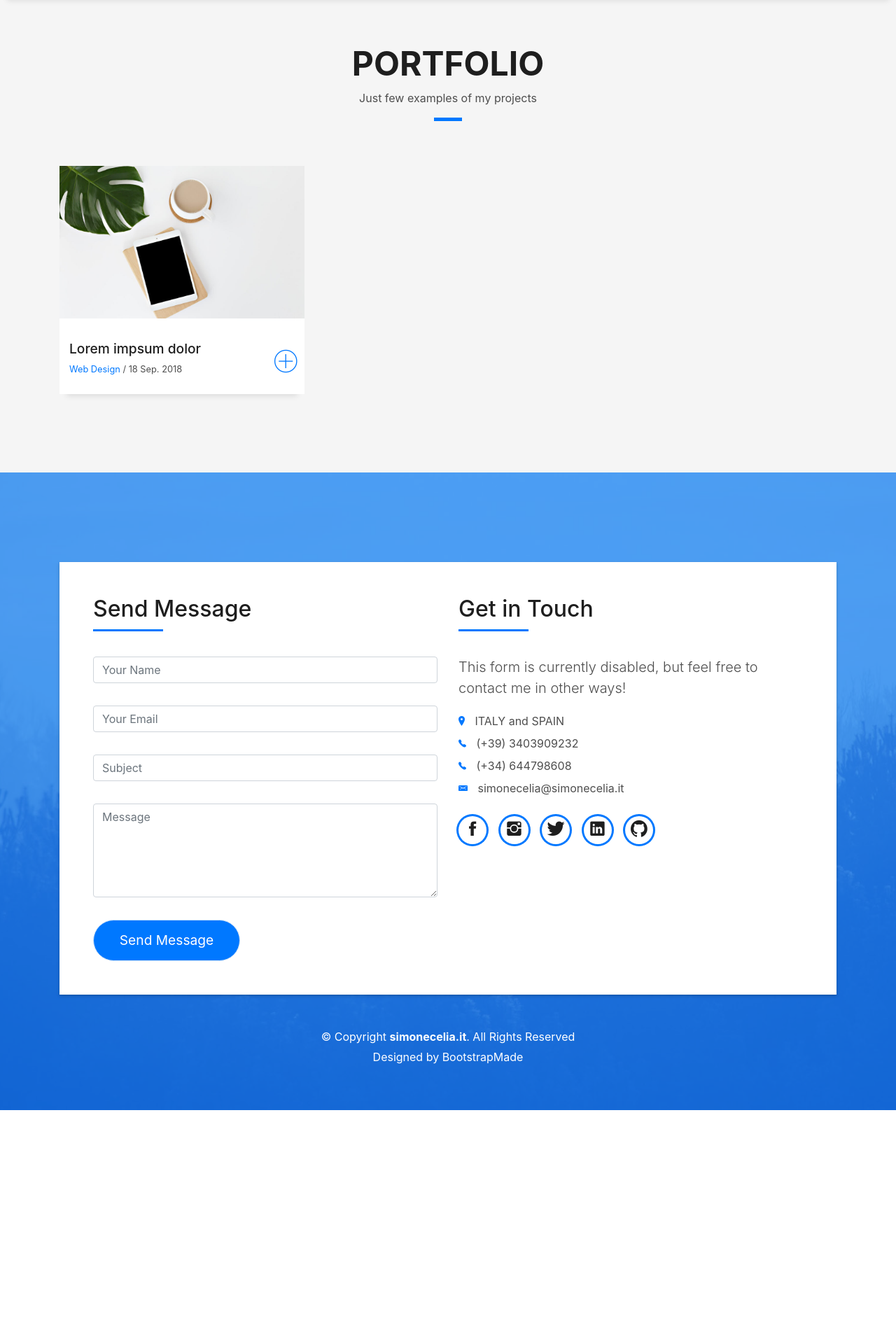
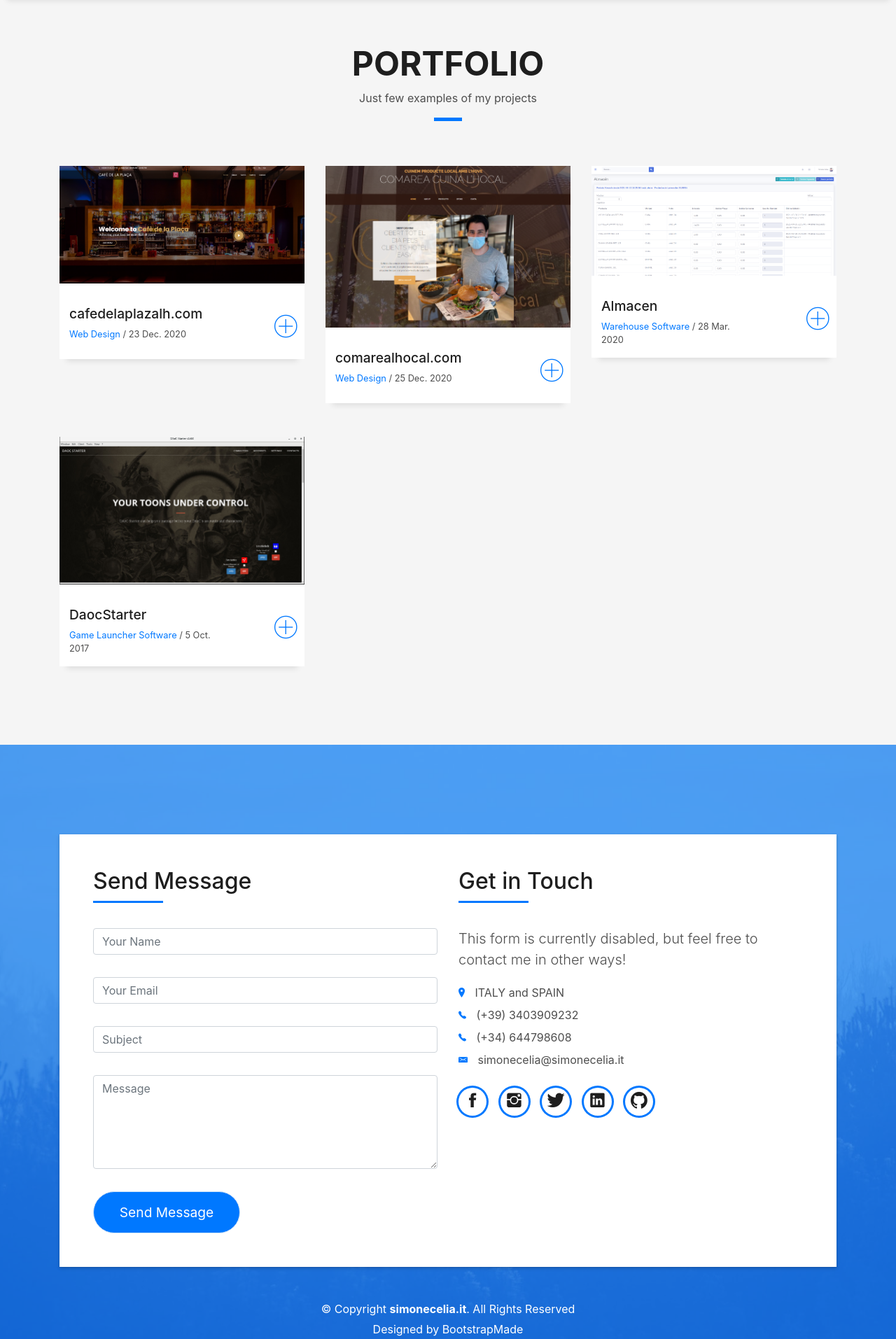
Before and after one commit to simon387/simonecelia.it, a PHP site: page / in a window 1280 px wide. Shown: the part 2760-4673 px from the top of the page at 70% size. Before the commit the page ends 4346 px from the top, so only its background shows below. Run offline with PHP 8.4, Linux system fonts and the light colour scheme; some libraries are stand-ins or nearby versions; some web fonts are replaced.

Commit message:
end_portfolio

```diff
--- a/components/portfolio.php
+++ b/components/portfolio.php
@@ -16,17 +16,92 @@
 		<div class="row">
 			<div class="col-md-4">
 				<div class="work-box">
-										<a href="img/work-1.jpg" data-lightbox="gallery-mf">
+					<a href="img/cafe_placa.png" data-lightbox="gallery-mf">
 						<div class="work-img">
-														<img src="img/work-1.jpg" alt="" class="img-fluid">
+							<img src="img/cafe_placa.png" alt="" class="img-fluid">
 						</div>
 						<div class="work-content">
 							<div class="row">
 								<div class="col-sm-8">
-																		<h2 class="w-title">Lorem impsum dolor</h2>
+									<h2 class="w-title">cafedelaplazalh.com</h2>
 									<div class="w-more">
 										<span class="w-ctegory">Web Design</span> / <span
-																						class="w-date">18 Sep. 2018</span>
+												class="w-date">23 Dec. 2020</span>
+									</div>
+								</div>
+								<div class="col-sm-4">
+									<div class="w-like">
+										<span class="ion-ios-plus-outline"></span>
+									</div>
+								</div>
+							</div>
+						</div>
+					</a>
+				</div>
+			</div>
+			<div class="col-md-4">
+				<div class="work-box">
+					<a href="img/comarea.png" data-lightbox="gallery-mf">
+						<div class="work-img">
+							<img src="img/comarea.png" alt="" class="img-fluid">
+						</div>
+						<div class="work-content">
+							<div class="row">
+								<div class="col-sm-8">
+									<h2 class="w-title">comarealhocal.com</h2>
+									<div class="w-more">
+										<span class="w-ctegory">Web Design</span> / <span
+												class="w-date">25 Dec. 2020</span>
+									</div>
+								</div>
+								<div class="col-sm-4">
+									<div class="w-like">
+										<span class="ion-ios-plus-outline"></span>
+									</div>
+								</div>
+							</div>
+						</div>
+					</a>
+				</div>
+			</div>
+			<div class="col-md-4">
+				<div class="work-box">
+					<a href="img/almacen.png" data-lightbox="gallery-mf">
+						<div class="work-img">
+							<img src="img/almacen.png" alt="" class="img-fluid">
+						</div>
+						<div class="work-content">
+							<div class="row">
+								<div class="col-sm-8">
+									<h2 class="w-title">Almacen</h2>
+									<div class="w-more">
+										<span class="w-ctegory">Warehouse Software</span> / <span
+												class="w-date">28 Mar. 2020</span>
+									</div>
+								</div>
+								<div class="col-sm-4">
+									<div class="w-like">
+										<span class="ion-ios-plus-outline"></span>
+									</div>
+								</div>
+							</div>
+						</div>
+					</a>
+				</div>
+			</div>
+			<div class="col-md-4">
+				<div class="work-box">
+					<a href="img/daoc_starter.png" data-lightbox="gallery-mf">
+						<div class="work-img">
+							<img src="img/daoc_starter.png" alt="" class="img-fluid">
+						</div>
+						<div class="work-content">
+							<div class="row">
+								<div class="col-sm-8">
+									<h2 class="w-title">DaocStarter</h2>
+									<div class="w-more">
+										<span class="w-ctegory">Game Launcher Software</span> / <span
+												class="w-date">5 Oct. 2017</span>
 									</div>
 								</div>
 								<div class="col-sm-4">
```
Also changed, not shown: img/almacen.PNG (added), img/cafe_placa.png (added), img/comarea.png (added), img/daoc_starter.PNG (added), 2 other files. Lines whose indentation alone changed are shown as unchanged.
